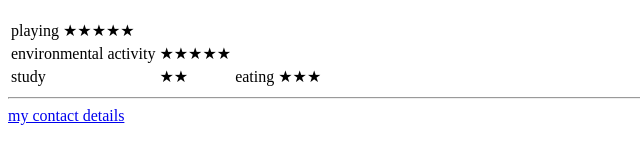
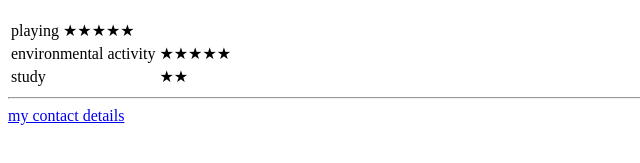
Before and after one commit to sneka5916/cv, a plain HTML site: page index.html in a window 1280 px wide. Shown: the part 621-784 px from the top of the page, 0-640 px from the left. Drawn offline with Linux system fonts and the light colour scheme.

Commit message:
Add files via upload

```diff
--- a/index.html
+++ b/index.html
@@ -4,9 +4,10 @@
 <head>
   <meta charset="utf-8">
   <title>sneka´s personal site</title>
-</head>
+  <link rel="stylesheet" href="css/style.css">
+  </head>
 
-<body>
+  <body>
   <table>
     <tr>
       <td><img src="sneka.png" alt="sneka profile picture"></td>
@@ -81,8 +82,6 @@
     <tr>
       <td>study</td>
       <td>★★</td>
-      <td>eating</td>
-      <td>★★★</td>
     </tr>
   </table>
   <hr>
```
Also changed, not shown: contact.html (+1 -0 lines).
